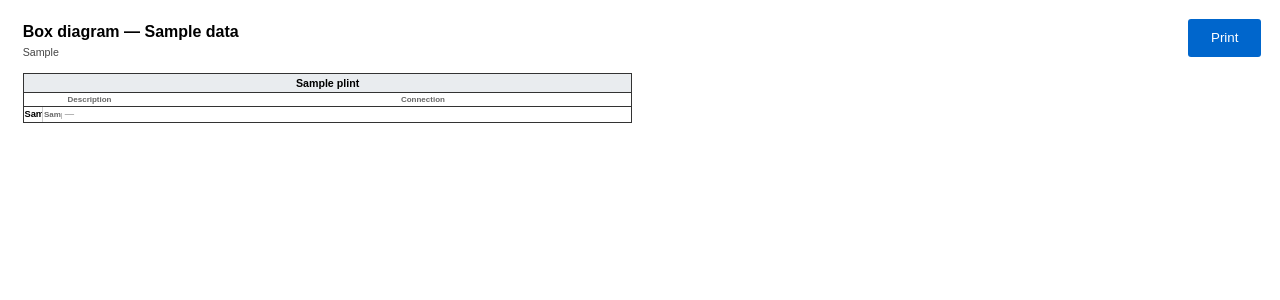
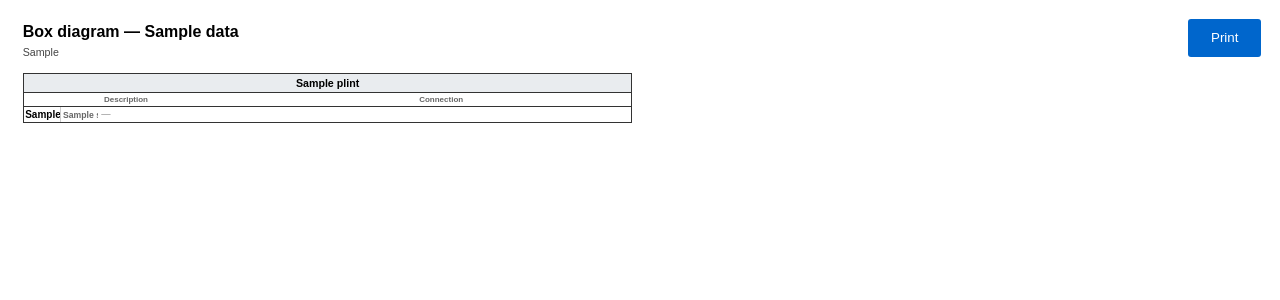
Before and after one commit to N34AY/netbox-cross-journal, a Django app: template netbox_cross_journal/templates/netbox_cross_journal/box_diagram_print.html in a window 1280 px wide. Shown: the top 300 px of the page. Run offline with Django 3.2, Linux system fonts and the light colour scheme; the template is opened without the code that fills it: most values are stand-ins (such as "Sample title", 1, 10 or a date in 2020).

Commit message:
Widen the pos/side columns in the box diagram print view
Both were too tight for their own content — the pair number and the A/B
side letter were clipping/overlapping in print. Widened both and rebalanced
опис/з'єднання's share of the remaining width accordingly.

```diff
--- a/netbox_cross_journal/__init__.py
+++ b/netbox_cross_journal/__init__.py
@@ -8,7 +8,7 @@ class CrossJournalConfig(PluginConfig):
         "Generates a printable/Excel cross-connect journal (device inventory, data "
         "cabling, power cabling) scoped to a Rack, Location, or Site."
     )
-    version = "0.7.0"
+    version = "0.7.1"
     base_url = "cross-journal"
 
     template_extensions = "template_content.template_extensions"
--- a/netbox_cross_journal/templates/netbox_cross_journal/box_diagram_print.html
+++ b/netbox_cross_journal/templates/netbox_cross_journal/box_diagram_print.html
@@ -34,25 +34,26 @@
     }
     .plint td { padding: 0.05cm 0.08cm; border-bottom: 0.25pt solid #ccc; line-height: 1.2; }
     .plint tr:last-child td { border-bottom: none; }
-    /* pos/side only ever hold a 1-2 digit number or a single letter — keep them just wide
-       enough for that and give the freed-up width to the two text columns, опис first since
-       it's the more load-bearing of the two (see chat: "опис має бути в пріоритеті"). */
+    /* pos/side only hold a 1-2 digit number or a single letter, but need real breathing
+       room to stay legible (a too-tight column clips/overlaps its own text — see chat) —
+       give them a comfortable fixed width and let опис/з'єднання take what's left, опис
+       first since it's the more load-bearing of the two ("опис має бути в пріоритеті"). */
     .plint td.pos, .plint td.side {
       overflow: hidden; white-space: nowrap; text-overflow: clip;
     }
     .plint td.pos {
-      width: 0.55cm; font-weight: 700; text-align: center; border-right: 0.25pt solid #ccc;
-      vertical-align: middle; padding-left: 0.02cm; padding-right: 0.02cm;
+      width: 0.9cm; font-weight: 700; font-size: 7.5pt; text-align: center;
+      border-right: 0.25pt solid #ccc; vertical-align: middle; padding: 0.04cm;
     }
     .plint td.side {
-      width: 0.32cm; font-weight: 700; text-align: center; color: #666; font-size: 6pt;
-      padding-left: 0.02cm; padding-right: 0.02cm;
+      width: 0.5cm; font-weight: 700; font-size: 6.5pt; text-align: center; color: #666;
+      padding: 0.04cm;
     }
-    /* pos+side together are ~0.87cm fixed width — leave that much headroom out of 100%
+    /* pos+side together are ~1.4cm fixed width — leave that much headroom out of 100%
        rather than splitting opis/conn to add up to it exactly, since table-layout:fixed
        collapses the cm-width columns to zero if the percentage columns already claim 100%. */
-    .plint th.opis, .plint td.opis { width: 53%; }
-    .plint th.conn, .plint td.conn { width: 37%; }
+    .plint th.opis, .plint td.opis { width: 50%; }
+    .plint th.conn, .plint td.conn { width: 34%; }
     .plint th.opis, .plint th.conn, .plint td.opis, .plint td.conn {
       overflow: hidden; white-space: nowrap; text-overflow: ellipsis;
     }
--- a/pyproject.toml
+++ b/pyproject.toml
@@ -4,7 +4,7 @@ build-backend = "setuptools.build_meta"
 
 [project]
 name = "netbox-cross-journal"
-version = "0.7.0"
+version = "0.7.1"
 description = "Generates a printable/Excel cross-connect journal (devices, data cabling, power cabling) scoped to a Rack, Location, or Site."
 readme = "README.md"
 requires-python = ">=3.10"
```
